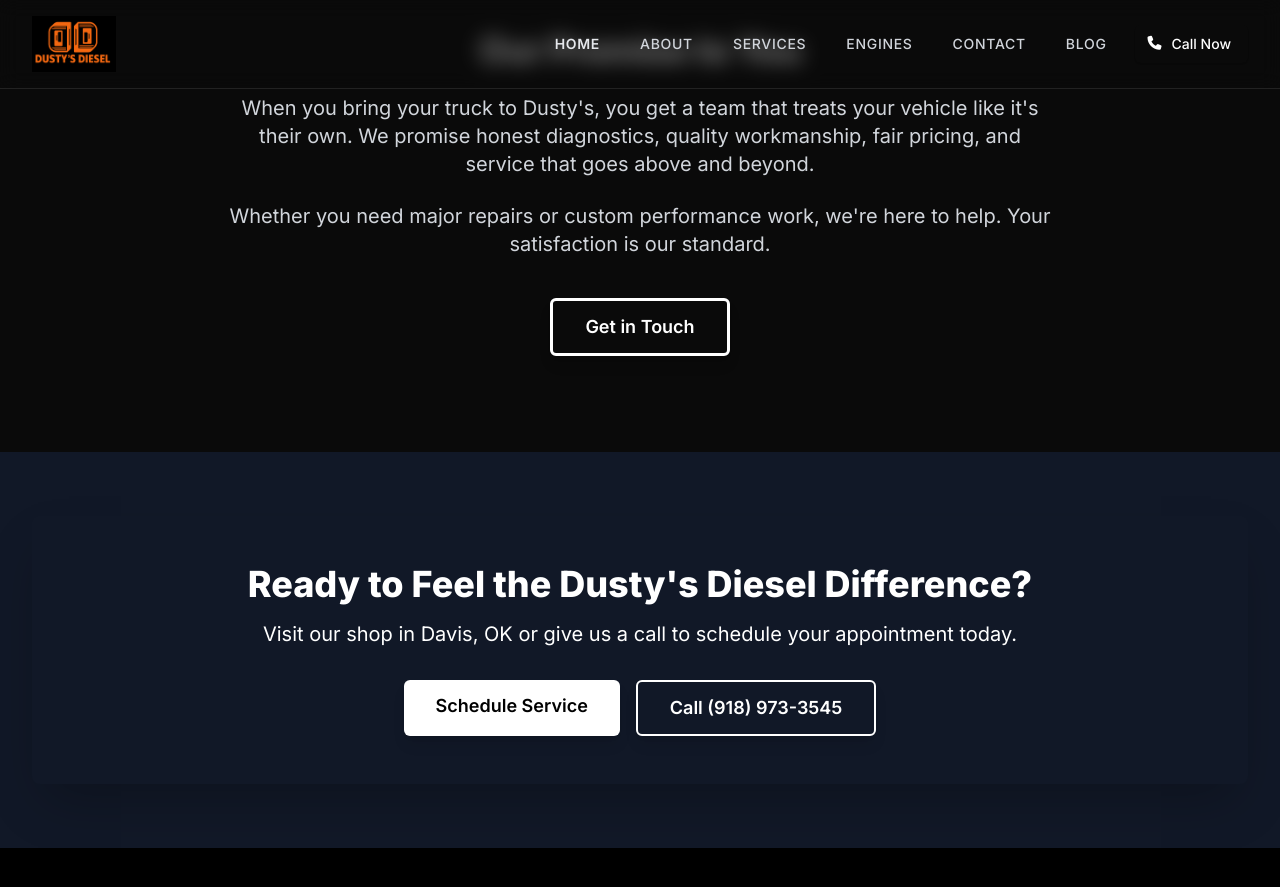
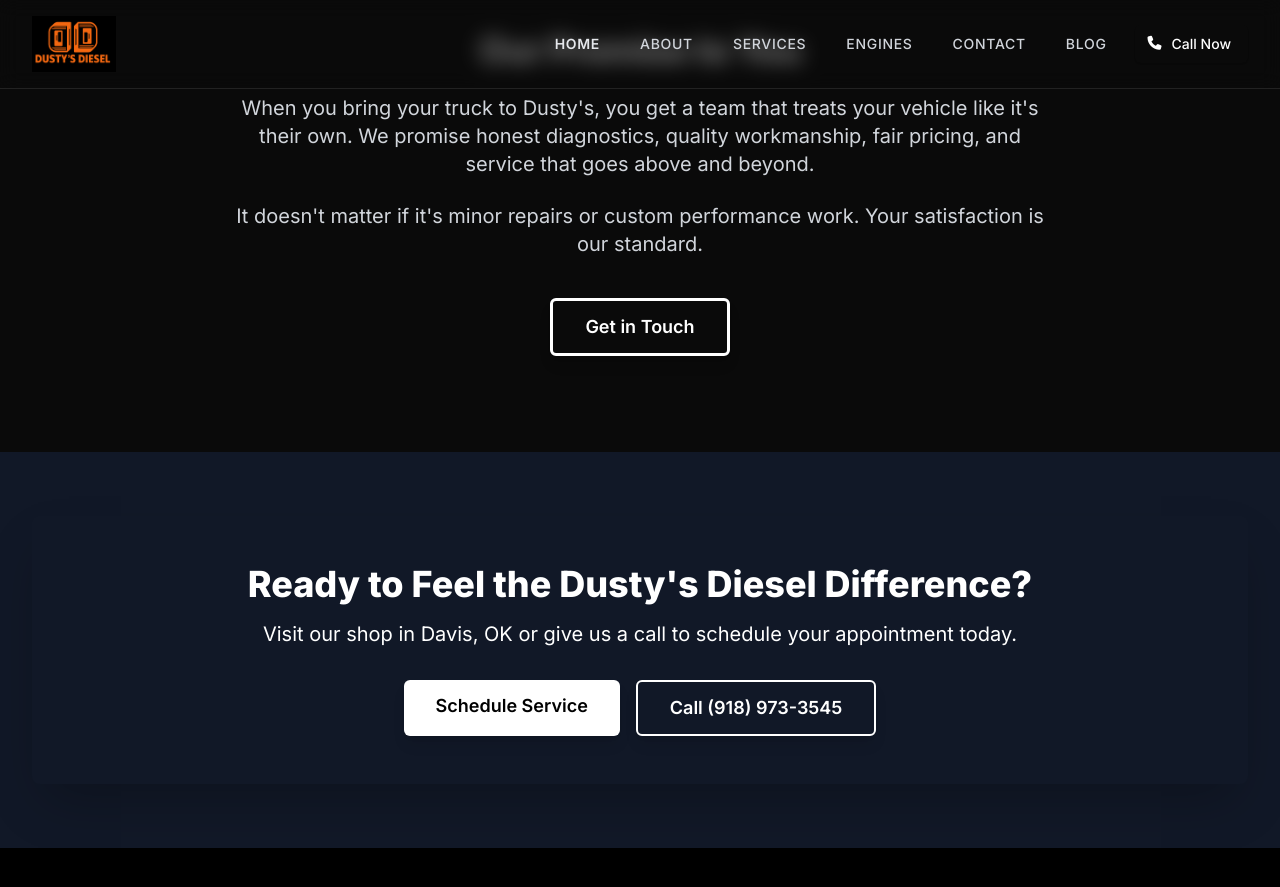
Before and after one commit to JamesBrownR/Dusty-s-Diesel, a Jekyll site: the page built from about/index.html, in a window 1280 px wide and 900 px high, scrolled down 3467 px. Shown: the top 887 px of the window. Built offline with Jekyll 4.4.1, drawn with Linux system fonts in a browser that asks for light colours; nearby versions of some CDN libraries.

Commit message:
Update index.html

```diff
--- a/about/index.html
+++ b/about/index.html
@@ -193,7 +193,7 @@
             When you bring your truck to Dusty's, you get a team that treats your vehicle like it's their own. We promise honest diagnostics, quality workmanship, fair pricing, and service that goes above and beyond.
         </p>
         <p class="mt-6 text-xl text-gray-300">
-            Whether you need major repairs or custom performance work, we're here to help. Your satisfaction is our standard.
+           It doesn't matter if it's minor repairs or custom performance work. Your satisfaction is our standard.
         </p>
         <div class="mt-10">
             <a href="{{ site.baseurl }}/contact#quote" class="inline-block px-8 py-3 text-lg font-semibold rounded-md shadow-lg text-white bg-brand-red hover:bg-opacity-80 transition-all duration-300 transform hover:scale-105 focus-ring" style="border-color: #ffffff; border-width: medium;">
```
